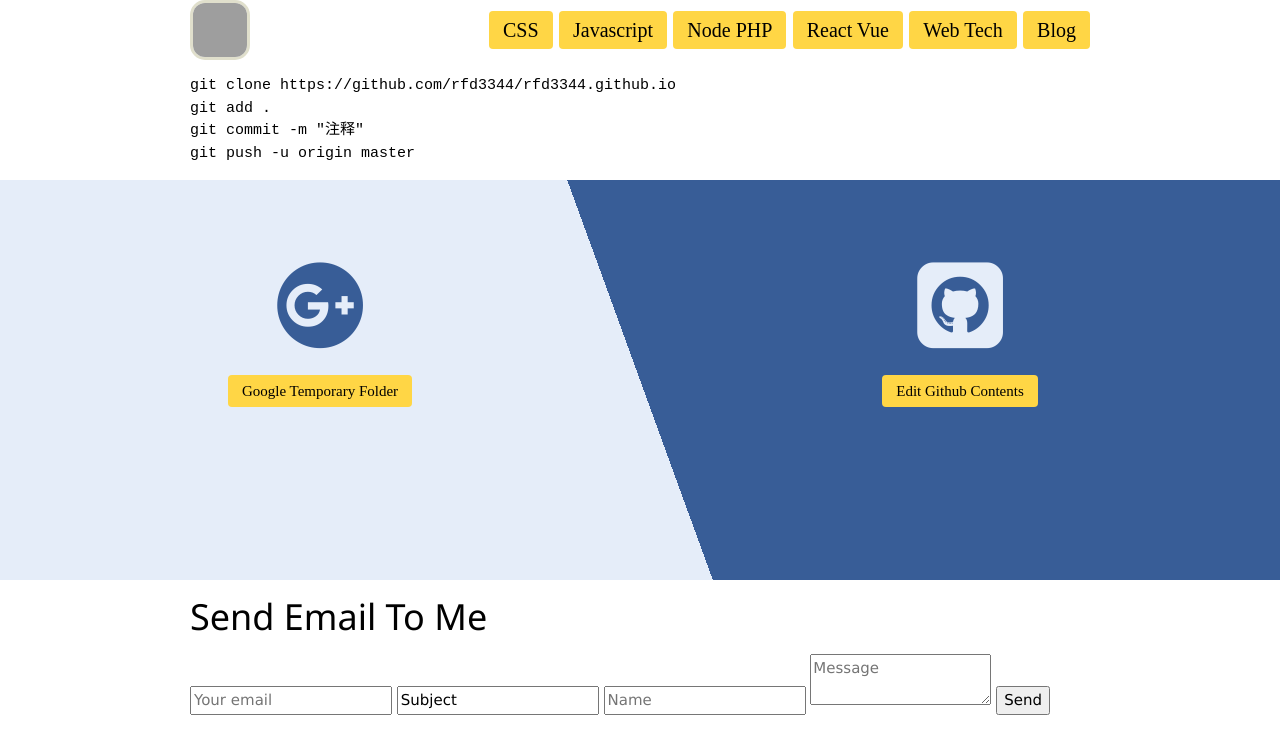
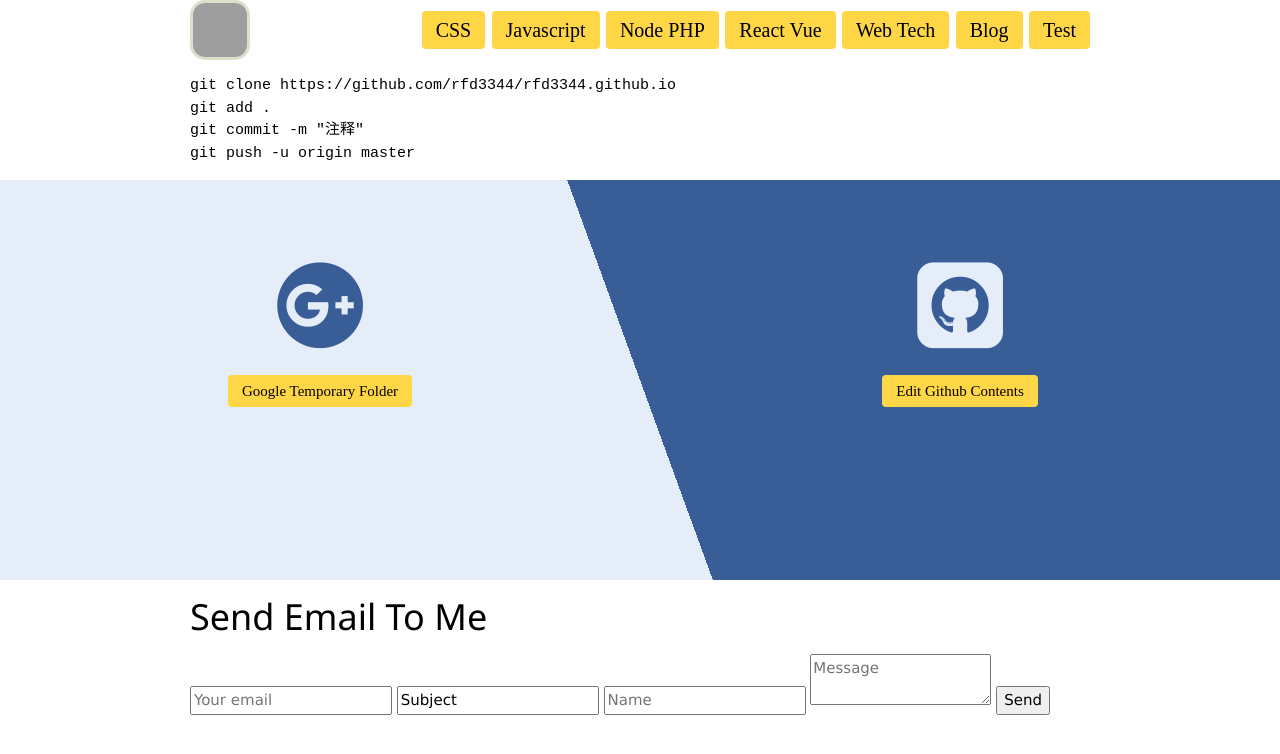
Before and after one commit to rfd3344a/rfd3344.github.io, a Jekyll site: the page built from index.html, in a window 1280 px wide. Shown: the top 754 px of the page. Built offline with Jekyll 4.4.1, drawn with Linux system fonts in a browser that asks for light colours; some web fonts are replaced; grey boxes are pictures that could not be loaded.

Commit message:
Update default.html

```diff
--- a/_layouts/default.html
+++ b/_layouts/default.html
@@ -24,6 +24,7 @@
             <a href="{{ site.baseurl }}/notes/React Vue">React Vue</a>
             <a href="{{ site.baseurl }}/notes/Web_Tech">Web Tech</a>
             <a href="{{ site.baseurl }}/pages/blog">Blog</a>
+            <a href="{{ site.baseurl }}/pages/test">Test</a>
 	      </nav>
       </header>
    </section>
```
